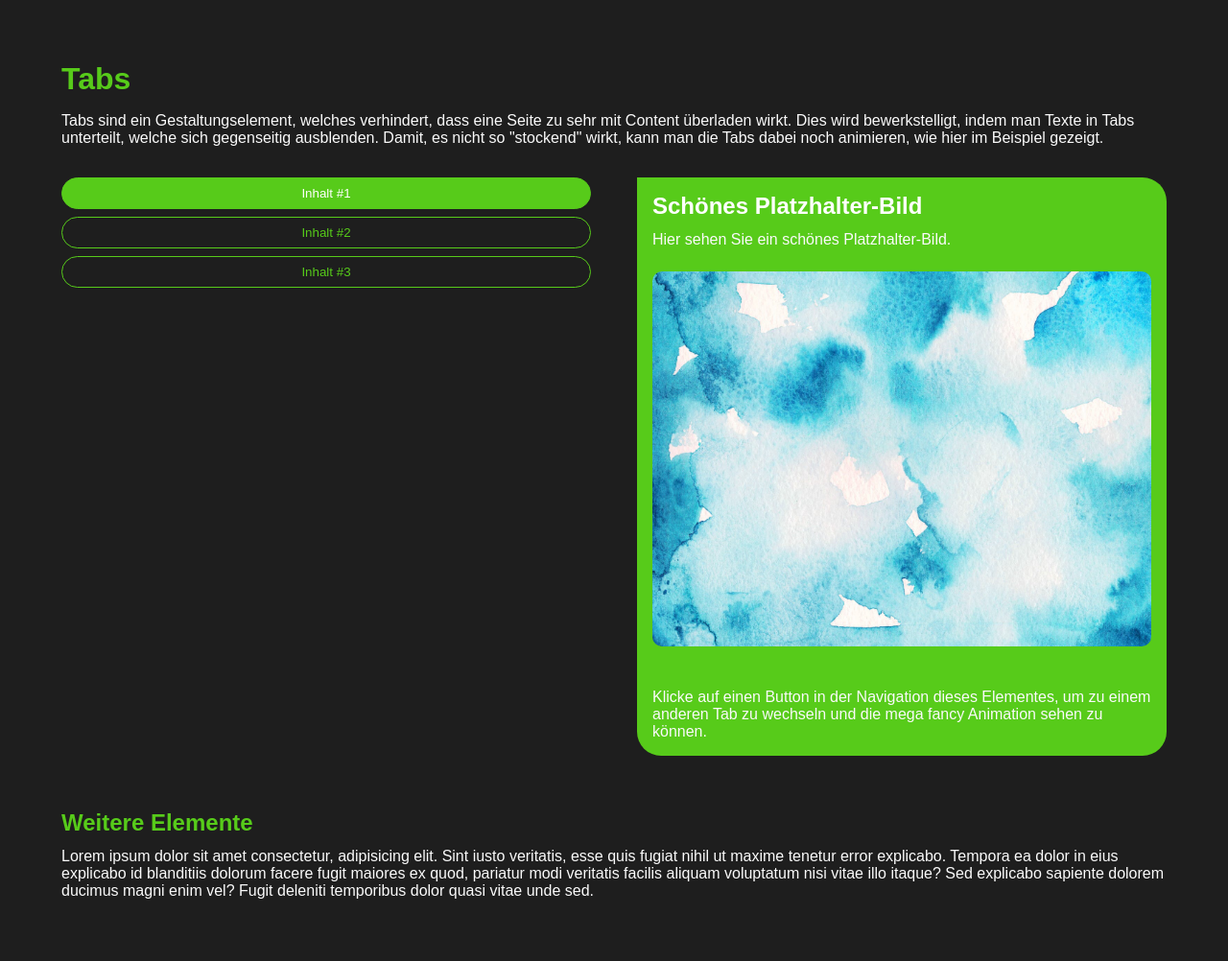
After one commit to mrvinrsk/code-by-marvin-php, a PHP site: page /projects/tabs/example.html in a window 1280 px wide. The commit adds this page. Shown: the whole page at 96% size. Run offline with PHP 8.4, Linux system fonts and the light colour scheme; style sheets or scripts are compiled from the project's sources.

Commit message:
added tabs

```diff
--- /dev/null
+++ b/projects/tabs/description.html
@@ -0,0 +1 @@
+Switche zwischen Texten, indem du auf einen Button klickst.
--- /dev/null
+++ b/projects/tabs/example.html
@@ -0,0 +1,108 @@
+<!DOCTYPE html>
+<html lang="en">
+
+<head>
+    <meta charset="UTF-8">
+    <meta http-equiv="X-UA-Compatible" content="IE=edge">
+    <meta name="viewport" content="width=device-width, initial-scale=1.0">
+    <title>Tabs | CodeByMarvin</title>
+
+    <link rel="stylesheet" href="/style/css/global.min.css">
+    <link rel="stylesheet" href="/projects/tabs/needed.css">
+
+    <style>
+        .tabs {
+            margin-top: 2rem;
+        }
+
+        article {
+            margin-top: 3.5rem;
+        }
+
+        .tab h2 {
+            color: #fff;
+        }
+
+        img {
+            width: 100%;
+            border-radius: 10px;
+            margin-top: 1.5rem;
+        }
+
+        img:not(:last-child) {
+            margin-bottom: 2.5rem;
+        }
+
+        .tab p:not(:first-of-type) {
+            margin-top: 1.5rem;
+        }
+
+        .tab img+p {
+            margin-top: 0 !important;
+        }
+    </style>
+
+    <script src='/projects/tabs/needed.js'></script>
+</head>
+
+<body>
+
+<main>
+    <h1>Tabs</h1>
+    <p>
+        Tabs sind ein Gestaltungselement, welches verhindert, dass eine Seite zu sehr mit Content überladen wirkt.
+        Dies wird bewerkstelligt, indem man Texte in Tabs unterteilt, welche sich gegenseitig ausblenden. Damit, es
+        nicht so "stockend" wirkt, kann man die Tabs dabei noch animieren, wie hier im Beispiel gezeigt.
+    </p>
+
+    <div class="tabs">
+        <div class="tab__buttons">
+            <button data-tab="tab-1">Inhalt #1</button>
+            <button data-tab="tab-2">Inhalt #2</button>
+            <button data-tab="tab-3">Inhalt #3</button>
+        </div>
+        <div class="tab__content">
+            <div class="tab" id="tab-1">
+                <h2>Schönes Platzhalter-Bild</h2>
+                <p>Hier sehen Sie ein schönes Platzhalter-Bild.</p>
+
+                <img src="/images/placeholder.jpeg" alt="Platzhalter" title="Platzhalter">
+
+                <p>
+                    Klicke auf einen Button in der Navigation dieses Elementes, um zu einem anderen Tab zu wechseln
+                    und die mega fancy Animation sehen zu können.
+                </p>
+            </div>
+            <div class="tab" id="tab-2">
+                <h2>Tab #2</h2>
+                <p>
+                    Lorem, ipsum dolor sit amet consectetur adipisicing elit. Magnam, eos veritatis! Doloremque
+                    veritatis incidunt delectus.
+                </p>
+
+                <p>Weiterer Text ohne vorheriges Bild.</p>
+            </div>
+            <div class="tab" id="tab-3">
+                <h2>Tab #3</h2>
+                <p>
+                    Lorem ipsum dolor sit amet consectetur adipisicing elit. Sit optio exercitationem accusantium,
+                    laboriosam ullam blanditiis in nihil quaerat officiis ipsa.
+                </p>
+            </div>
+        </div>
+    </div>
+
+    <article>
+        <h2>Weitere Elemente</h2>
+        <p>
+            Lorem ipsum dolor sit amet consectetur, adipisicing elit. Sint iusto veritatis, esse quis fugiat nihil
+            ut maxime tenetur error explicabo. Tempora ea dolor in eius explicabo id blanditiis dolorum facere fugit
+            maiores ex quod, pariatur modi veritatis facilis aliquam voluptatum nisi vitae illo itaque? Sed
+            explicabo sapiente dolorem ducimus magni enim vel? Fugit deleniti temporibus dolor quasi vitae unde sed.
+        </p>
+    </article>
+</main>
+
+</body>
+
+</html>
--- /dev/null
+++ b/projects/tabs/needed.css
@@ -0,0 +1,56 @@
+.tabs {
+  display: grid;
+  grid-template-columns: 1fr;
+  gap: 1rem;
+}
+@media screen and (min-width: 1200px) {
+  .tabs {
+    grid-template-columns: 1fr 1fr;
+    gap: 3rem;
+  }
+}
+.tabs .tab__buttons {
+  display: flex;
+  flex-direction: column;
+  gap: 0.5rem;
+}
+.tabs .tab__buttons button.show {
+  background: var(--col-primary);
+  color: #FFF;
+}
+.tabs .tab__content {
+  position: relative;
+  transition-duration: 250ms;
+}
+.tabs .tab__content .tab {
+  position: absolute;
+  top: 0;
+  left: 0;
+  opacity: 0;
+  pointer-events: none;
+  transform: translateY(10px);
+  transition-duration: 250ms;
+  overflow-x: hidden;
+  overflow-y: auto;
+  max-height: 700px;
+  background: var(--col-primary);
+  padding: 1rem;
+  border-radius: 0 25px 25px 25px;
+  width: 100%;
+}
+.tabs .tab__content .tab.show {
+  opacity: 1;
+  pointer-events: auto;
+  transform: translateY(0);
+}
+.tabs .tab__content .tab > * {
+  opacity: 0;
+  transform: translateY(50px);
+  transition-duration: 250ms;
+}
+.tabs .tab__content .tab > .show {
+  opacity: 1;
+  transform: translateY(0);
+}
+
+/*# sourceMappingURL=needed.css.map */
--- /dev/null
+++ b/projects/tabs/needed.js
@@ -0,0 +1,49 @@
+document.addEventListener('DOMContentLoaded', function () {
+    document.querySelectorAll('.tabs').forEach(tabs__container => {
+        const buttons = tabs__container.querySelectorAll('.tab__buttons button');
+        const content__container = tabs__container.querySelector('.tab__content');
+        const tabs = tabs__container.querySelectorAll('.tab__content .tab');
+
+        buttons.forEach(button => {
+            const target = document.querySelector(`.tab#${button.dataset.tab}`) || -1;
+
+            button.addEventListener('click', () => {
+                if (target === -1 || target.classList.contains('show')) return;
+
+                buttons.forEach(button => {
+                    button.classList.remove('show')
+
+                    const elements = target.querySelectorAll('*');
+
+                    elements.forEach(element => {
+                        element.classList.remove('show');
+                    });
+                });
+                tabs.forEach(tab => tab.classList.remove('show'));
+
+                button.classList.add('show');
+                content__container.style.minHeight = `${target.offsetHeight}px`;
+
+                setTimeout(() => {
+                    target.classList.add('show');
+
+                    setTimeout(() => {
+                        const elements = target.querySelectorAll('*');
+                        let delay = 0;
+
+                        elements.forEach(element => {
+                            setTimeout(() => {
+                                element.classList.add('show');
+                            }, delay);
+                            delay += 100;
+                        });
+                    }, 75);
+                }, 300);
+            });
+        });
+
+        setTimeout(() => {
+            buttons[0].click();
+        }, 1);
+    });
+});
--- /dev/null
+++ b/projects/tabs/needed.scss
@@ -0,0 +1,60 @@
+.tabs {
+  display: grid;
+  grid-template-columns: 1fr;
+  gap: 1rem;
+
+  @media screen and (min-width: 1200px) {
+    grid-template-columns: 1fr 1fr;
+    gap: 3rem;
+  }
+
+  .tab__buttons {
+    display: flex;
+    flex-direction: column;
+    gap: .5rem;
+
+    button.show {
+      background: var(--col-primary);
+      color: #FFF;
+    }
+  }
+
+  .tab__content {
+    position: relative;
+    transition-duration: 250ms;
+
+    .tab {
+      position: absolute;
+      top: 0;
+      left: 0;
+      opacity: 0;
+      pointer-events: none;
+      transform: translateY(10px);
+      transition-duration: 250ms;
+      overflow-x: hidden;
+      overflow-y: auto;
+      max-height: 700px;
+      background: var(--col-primary);
+      padding: 1rem;
+      border-radius: 0 25px 25px 25px;
+      width: 100%;
+
+      &.show {
+        opacity: 1;
+        pointer-events: auto;
+        transform: translateY(0);
+      }
+
+      >* {
+        opacity: 0;
+        transform: translateY(50px);
+        transition-duration: 250ms;
+      }
+
+      >.show {
+        opacity: 1;
+        transform: translateY(0);
+      }
+    }
+  }
+}
--- a/style/css/project-view.min.css
+++ b/style/css/project-view.min.css
@@ -1 +1 @@
-:root{--col-primary: #57cb1a;--col-gray: #AAA}.frame{position:relative;width:100%;height:75vh;border:2px solid var(--col-gray);border-radius:10px;overflow:hidden}.frame iframe{width:100%;height:100%;border:none}.frame>.button{position:absolute;bottom:1rem;right:1rem;z-index:5}h2,h3,h4,h5,h6{margin-top:2rem}.code__grid{display:grid;grid-template-columns:1fr;gap:1rem}@media screen and (min-width: 768px){.code__grid{grid-template-columns:1fr 1fr;gap:2rem}}.code__grid .code__container{position:relative}.code__grid .copy-button{position:absolute;bottom:1rem;right:1rem;font-size:.85rem}.code__grid .code__container>pre{position:relative;width:100%;height:500px;overflow:hidden;resize:vertical;border-radius:7px}.code__grid .code__container>pre code{height:100%;overflow:auto}.code__grid .code__container>pre::after{position:absolute;content:"";top:0;right:0;background:var(--col-primary);color:#fff;padding:.5rem 1rem;font-size:1.1rem;border-bottom-left-radius:4px}.code__grid .markup::after{content:"HTML" !important}.code__grid .scss::after{content:"SCSS" !important}.code__grid .css::after{content:"CSS" !important}.code__grid .js::after{content:"JS" !important}/*# sourceMappingURL=project-view.min.css.map */
+:root{--col-primary: #57cb1a;--col-gray: #AAA}.frame{position:relative;width:100%;height:75vh;border:2px solid var(--col-gray);border-radius:10px;overflow:hidden}.frame iframe{width:100%;height:100%;border:none}.frame>.button{position:absolute;bottom:1rem;right:1rem;z-index:5}h2,h3,h4,h5,h6{margin-top:2rem}.code__grid{display:grid;grid-template-columns:1fr;gap:1rem}@media screen and (min-width: 768px){.code__grid{grid-template-columns:1fr 1fr;gap:2rem}}.code__grid .code__container{position:relative;width:min(90%,1400px)}@media screen and (min-width: 768px){.code__grid .code__container{width:100%}}.code__grid .copy-button{position:absolute;bottom:1rem;right:1rem;font-size:.85rem}.code__grid .code__container>pre{position:relative;width:100%;height:500px;overflow:hidden;resize:vertical;border-radius:7px}.code__grid .code__container>pre code{height:100%;overflow:auto}.code__grid .code__container>pre::after{position:absolute;content:"";top:0;right:0;background:var(--col-primary);color:#fff;padding:.5rem 1rem;font-size:1.1rem;border-bottom-left-radius:4px}.code__grid .markup::after{content:"HTML" !important}.code__grid .scss::after{content:"SCSS" !important}.code__grid .css::after{content:"CSS" !important}.code__grid .js::after{content:"JS" !important}/*# sourceMappingURL=project-view.min.css.map */
--- a/style/scss/project-view.scss
+++ b/style/scss/project-view.scss
@@ -38,6 +38,11 @@ h2, h3, h4, h5, h6 {
 
   .code__container {
     position: relative;
+    width: min(90%, 1400px);
+
+    @media screen and (min-width: 768px) {
+      width: 100%;
+    }
   }
 
   .copy-button {
```
Also changed, not shown: projects/scroll-utility/example.html (+17 -71 lines), projects/tabs/needed.html (added, +18 -0 lines), projects/tabs/content.html (added), 2 other files.
